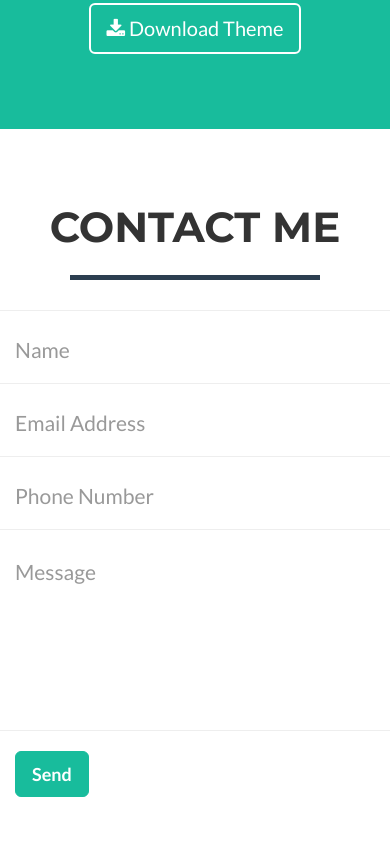
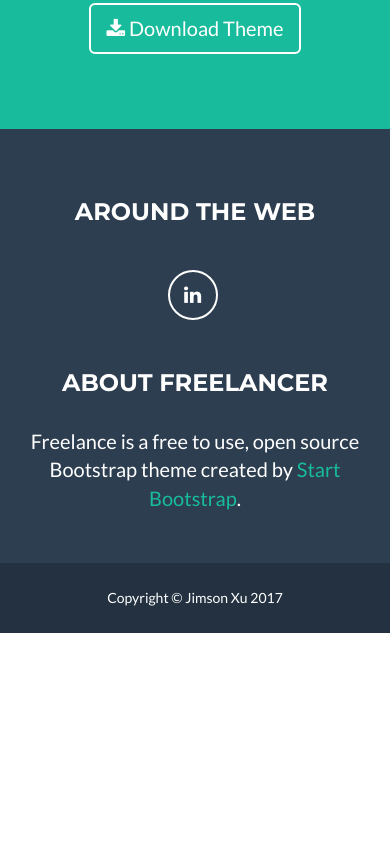
Before and after one commit to jimsonxu/jimsonxu.github.io, a website: page index.html in a window 390 px wide. Shown: the part 3033-3884 px from the top of the page. After the commit the page ends 3666 px from the top, so only its background shows below. Drawn offline with nearby package versions, Linux system fonts and the light colour scheme.

Commit message:
Remove contact section
No plans to add contact functionality at the moment. It may also be impossible to do this on github pages as I don't have server side access.

```diff
--- a/index.html
+++ b/index.html
@@ -176,61 +176,6 @@
                     <a href="#" class="btn btn-lg btn-outline">
                         <i class="fa fa-download"></i> Download Theme
                     </a>
-                </div>
-            </div>
-        </div>
-    </section>
-
-    <!-- Contact Section -->
-    <section id="contact">
-        <div class="container">
-            <div class="row">
-                <div class="col-lg-12 text-center">
-                    <h2>Contact Me</h2>
-                    <hr class="star-primary">
-                </div>
-            </div>
-            <div class="row">
-                <div class="col-lg-8 col-lg-offset-2">
-                    <!-- To configure the contact form email address, go to mail/contact_me.php and update the email address in the PHP file on line 19. -->
-                    <!-- The form should work on most web servers, but if the form is not working you may need to configure your web server differently. -->
-                    <form name="sentMessage" id="contactForm" novalidate>
-                        <div class="row control-group">
-                            <div class="form-group col-xs-12 floating-label-form-group controls">
-                                <label>Name</label>
-                                <input type="text" class="form-control" placeholder="Name" id="name" required data-validation-required-message="Please enter your name.">
-                                <p class="help-block text-danger"></p>
-                            </div>
-                        </div>
-                        <div class="row control-group">
-                            <div class="form-group col-xs-12 floating-label-form-group controls">
-                                <label>Email Address</label>
-                                <input type="email" class="form-control" placeholder="Email Address" id="email" required data-validation-required-message="Please enter your email address.">
-                                <p class="help-block text-danger"></p>
-                            </div>
-                        </div>
-                        <div class="row control-group">
-                            <div class="form-group col-xs-12 floating-label-form-group controls">
-                                <label>Phone Number</label>
-                                <input type="tel" class="form-control" placeholder="Phone Number" id="phone" required data-validation-required-message="Please enter your phone number.">
-                                <p class="help-block text-danger"></p>
-                            </div>
-                        </div>
-                        <div class="row control-group">
-                            <div class="form-group col-xs-12 floating-label-form-group controls">
-                                <label>Message</label>
-                                <textarea rows="5" class="form-control" placeholder="Message" id="message" required data-validation-required-message="Please enter a message."></textarea>
-                                <p class="help-block text-danger"></p>
-                            </div>
-                        </div>
-                        <br>
-                        <div id="success"></div>
-                        <div class="row">
-                            <div class="form-group col-xs-12">
-                                <button type="submit" class="btn btn-success btn-lg">Send</button>
-                            </div>
-                        </div>
-                    </form>
                 </div>
             </div>
         </div>
```
